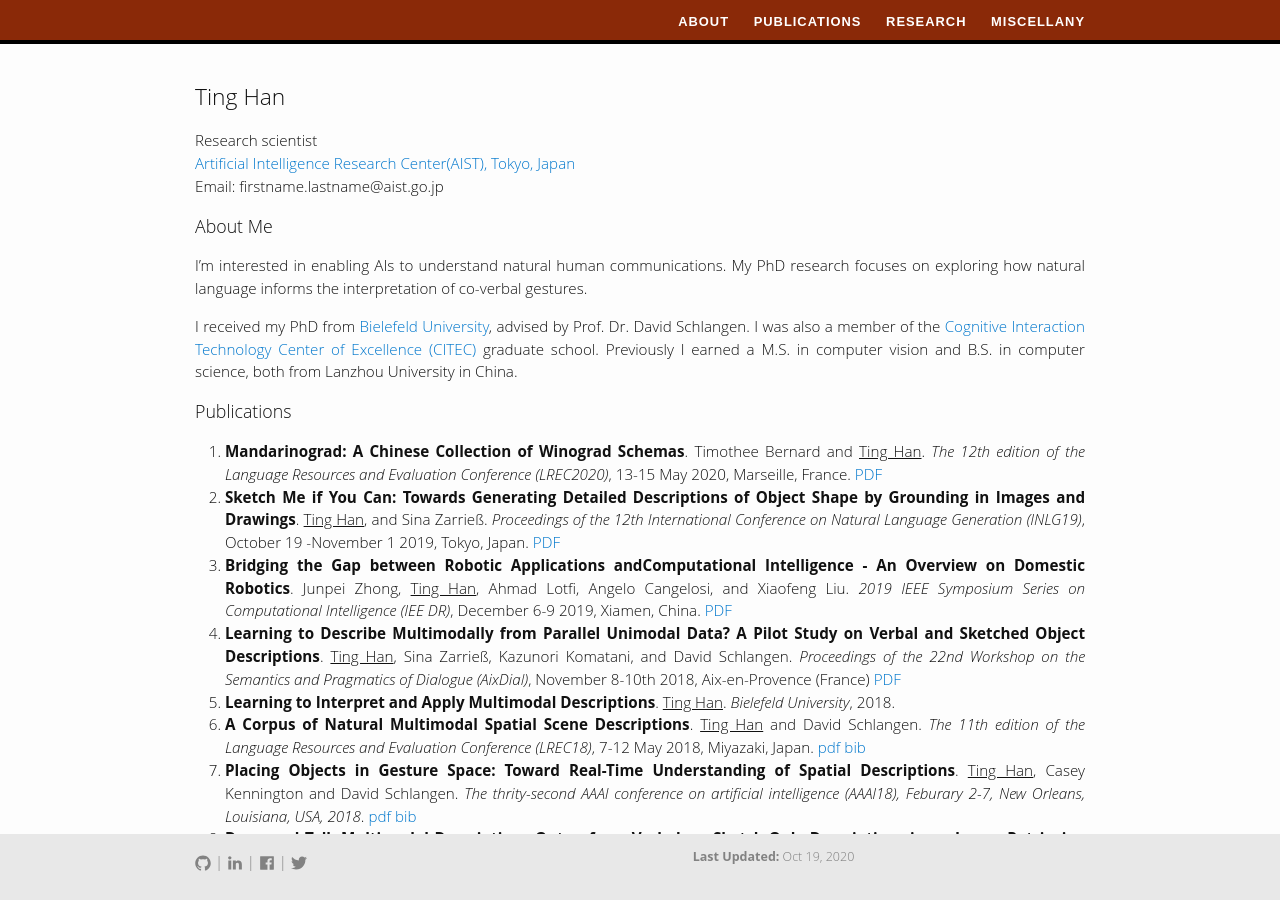
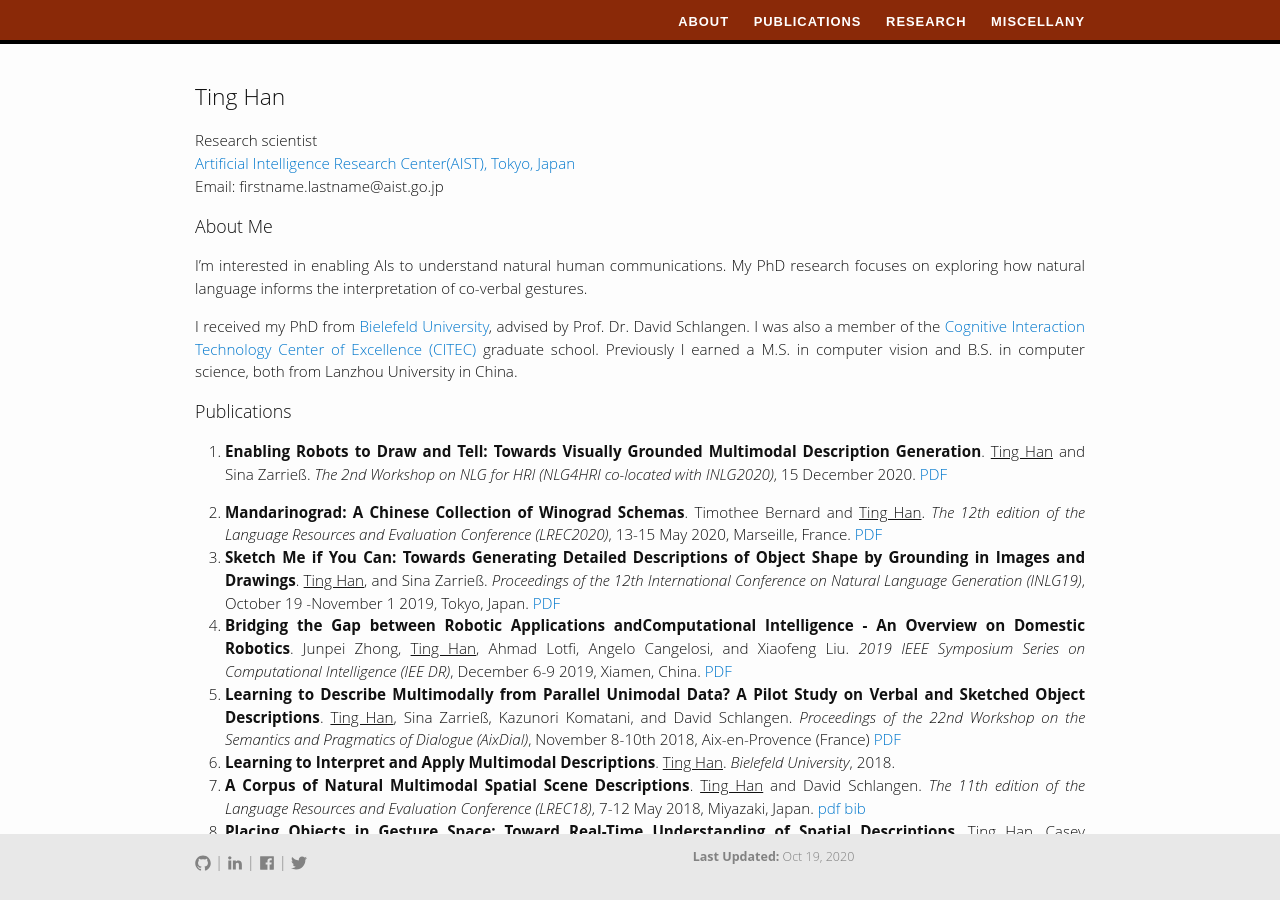
Before and after one commit to TINGH/TINGH.github.io, a Jekyll site: the page built from index.md, in a window 1280 px wide and 900 px high. Built offline with Jekyll 4.4.1, drawn with Linux system fonts in a browser that asks for light colours; our own code applies the rules of GitHub Pages for plain Markdown files.

Commit message:
added NLG4HRI entry

```diff
--- a/index.md
+++ b/index.md
@@ -12,6 +12,8 @@ I received my PhD from <a href="https://www.uni-bielefeld.de" target="_blank"> B
 
 
 ### Publications
+1. **Enabling Robots to Draw and Tell: Towards Visually Grounded Multimodal Description Generation**.  <u>Ting Han</u> and Sina Zarrieß. *The 2nd Workshop on NLG for HRI (NLG4HRI co-located with INLG2020)*, 15 December 2020. [PDF]()
+
 1. **Mandarinograd: A Chinese Collection of Winograd Schemas**.  Timothee Bernard and <u>Ting Han</u>. *The 12th edition of the Language Resources and Evaluation Conference (LREC2020)*, 13-15 May 2020, Marseille, France. [PDF](files/papers/LREC20.pdf)
 1. **Sketch Me if You Can: Towards Generating Detailed Descriptions of Object Shape by Grounding in Images and Drawings**.   <u>Ting Han</u>, and Sina Zarrieß.  *Proceedings of the 12th International Conference on Natural Language Generation (INLG19)*, October 19 -November 1 2019, Tokyo, Japan. [PDF](files/papers/inlg19.pdf)
 1. **Bridging the Gap between Robotic Applications andComputational Intelligence - An Overview on Domestic Robotics**.   Junpei Zhong, <u>Ting Han</u>, Ahmad Lotfi, Angelo Cangelosi, and Xiaofeng Liu.  *2019 IEEE Symposium Series on Computational Intelligence (IEE DR)*, December 6-9 2019, Xiamen, China. [PDF](files/papers/semdial18.pdf)
```
